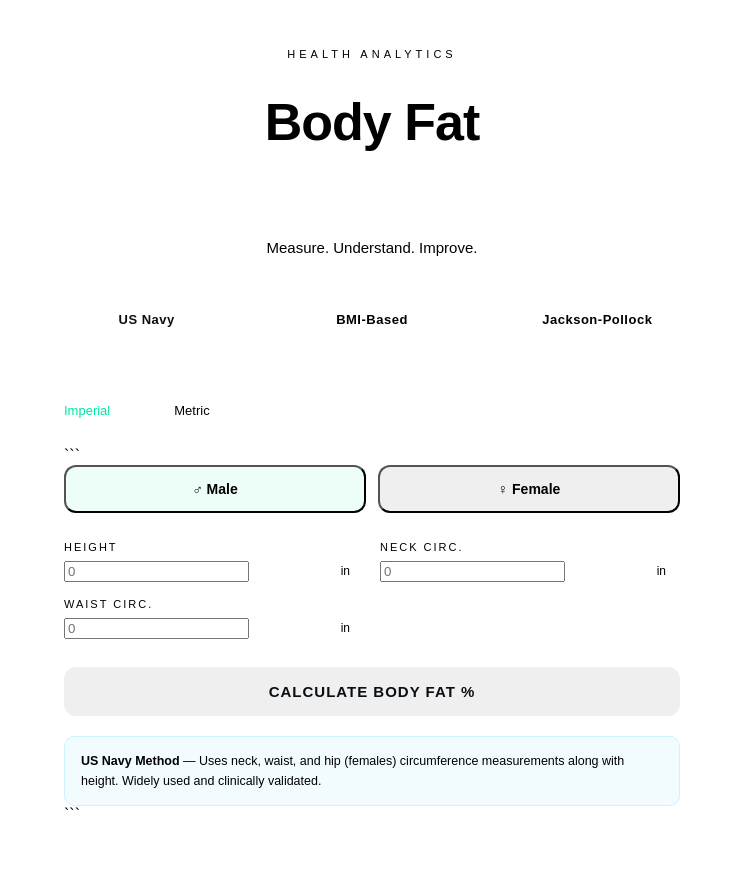
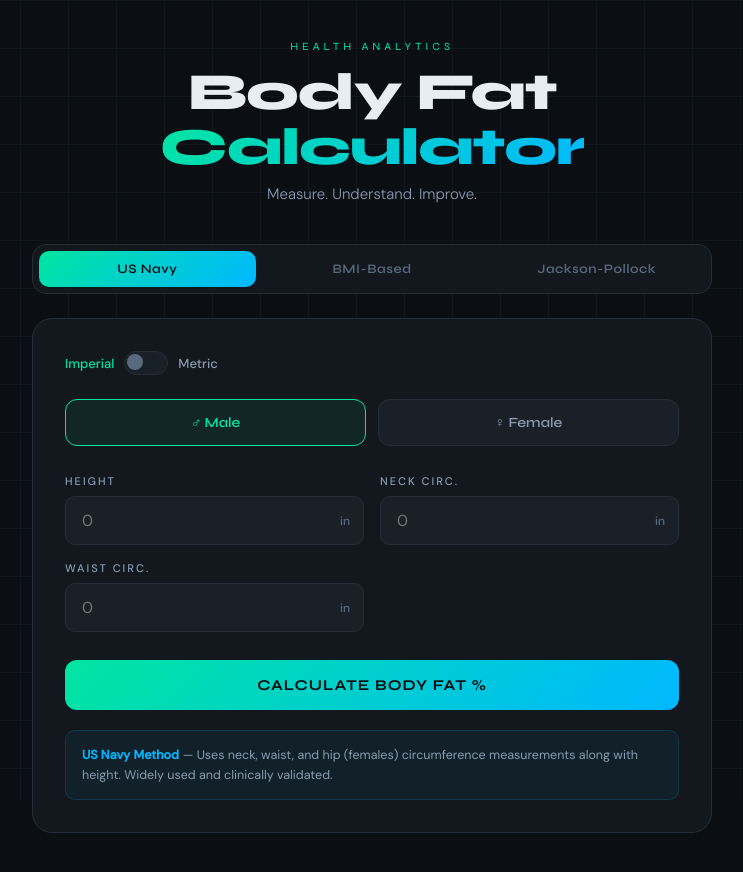
Before and after one commit to anoopmohanadasan85/Body-fat-calculator, a plain HTML site: page index.html in a window 1280 px wide. Shown: the whole page, without its empty margins (268-1011 px from the left). Drawn offline with Linux system fonts and the light colour scheme.

Commit message:
Update index.html

````diff
--- a/index.html
+++ b/index.html
@@ -1,5 +1,4 @@
 <!DOCTYPE html>
-
 <html lang="en">
 <head>
 <meta charset="UTF-8">
@@ -73,12 +72,12 @@
     --label: #8a9bb0;
   }
 
-- { box-sizing: border-box; margin: 0; padding: 0; }
+  * { box-sizing: border-box; margin: 0; padding: 0; }
 
   body {
-font-family: ‘DM Sans’, sans-serif;
-background: var(–bg);
-color: var(–text);
+    font-family: 'DM Sans', sans-serif;
+    background: var(--bg);
+    color: var(--text);
     min-height: 100vh;
     display: flex;
     flex-direction: column;
@@ -88,12 +87,12 @@ padding: 40px 16px 60px;
 
   /* Background grid */
   body::before {
-content: ‘’;
+    content: '';
     position: fixed;
     inset: 0;
     background-image:
-linear-gradient(var(–border) 1px, transparent 1px),
-linear-gradient(90deg, var(–border) 1px, transparent 1px);
+      linear-gradient(var(--border) 1px, transparent 1px),
+      linear-gradient(90deg, var(--border) 1px, transparent 1px);
     background-size: 48px 48px;
     opacity: 0.3;
     z-index: 0;
@@ -114,25 +113,25 @@ animation: fadeDown 0.6s ease both;
   }
 
   .eyebrow {
-font-family: ‘Syne’, sans-serif;
+    font-family: 'Syne', sans-serif;
     font-size: 11px;
     letter-spacing: 4px;
     text-transform: uppercase;
-color: var(–accent);
+    color: var(--accent);
     margin-bottom: 12px;
   }
 
   h1 {
-font-family: ‘Syne’, sans-serif;
+    font-family: 'Syne', sans-serif;
     font-size: clamp(32px, 6vw, 52px);
     font-weight: 800;
     line-height: 1.05;
-color: var(–text);
+    color: var(--text);
     letter-spacing: -1px;
   }
 
   h1 span {
-background: linear-gradient(135deg, var(–accent), var(–accent2));
+    background: linear-gradient(135deg, var(--accent), var(--accent2));
     -webkit-background-clip: text;
     -webkit-text-fill-color: transparent;
     background-clip: text;
@@ -140,7 +139,7 @@ background-clip: text;
 
   .subtitle {
     margin-top: 10px;
-color: var(–label);
+    color: var(--label);
     font-size: 15px;
     font-weight: 300;
   }
@@ -149,8 +148,8 @@ font-weight: 300;
   .method-tabs {
     display: flex;
     gap: 8px;
-background: var(–surface);
-border: 1px solid var(–border);
+    background: var(--surface);
+    border: 1px solid var(--border);
     border-radius: 14px;
     padding: 6px;
     margin-bottom: 24px;
@@ -163,8 +162,8 @@ padding: 10px;
     border: none;
     border-radius: 10px;
     background: transparent;
-color: var(–muted);
-font-family: ‘Syne’, sans-serif;
+    color: var(--muted);
+    font-family: 'Syne', sans-serif;
     font-size: 13px;
     font-weight: 600;
     cursor: pointer;
@@ -173,14 +172,14 @@ letter-spacing: 0.5px;
   }
 
   .tab-btn.active {
-background: linear-gradient(135deg, var(–accent), var(–accent2));
+    background: linear-gradient(135deg, var(--accent), var(--accent2));
     color: #0b0f14;
   }
 
   /* Card */
   .card {
-background: var(–surface);
-border: 1px solid var(–border);
+    background: var(--surface);
+    border: 1px solid var(--border);
     border-radius: 20px;
     padding: 32px;
     margin-bottom: 20px;
@@ -197,11 +196,11 @@ margin-bottom: 28px;
   .gender-btn {
     flex: 1;
     padding: 14px;
-border: 1.5px solid var(–border);
+    border: 1.5px solid var(--border);
     border-radius: 12px;
-background: var(–surface2);
-color: var(–label);
-font-family: ‘Syne’, sans-serif;
+    background: var(--surface2);
+    color: var(--label);
+    font-family: 'Syne', sans-serif;
     font-size: 14px;
     font-weight: 600;
     cursor: pointer;
@@ -213,8 +212,8 @@ gap: 8px;
   }
 
   .gender-btn.active {
-border-color: var(–accent);
-color: var(–accent);
+    border-color: var(--accent);
+    color: var(--accent);
     background: rgba(0, 229, 160, 0.07);
   }
 
@@ -238,21 +237,21 @@ font-size: 11px;
     font-weight: 500;
     letter-spacing: 2px;
     text-transform: uppercase;
-color: var(–label);
+    color: var(--label);
   }
 
   .input-wrap {
     position: relative;
   }
 
-input[type=“number”] {
+  input[type="number"] {
     width: 100%;
     padding: 13px 52px 13px 16px;
-background: var(–surface2);
-border: 1.5px solid var(–border);
+    background: var(--surface2);
+    border: 1.5px solid var(--border);
     border-radius: 10px;
-color: var(–text);
-font-family: ‘DM Sans’, sans-serif;
+    color: var(--text);
+    font-family: 'DM Sans', sans-serif;
     font-size: 16px;
     font-weight: 400;
     outline: none;
@@ -260,11 +259,11 @@ transition: border-color 0.2s;
     -moz-appearance: textfield;
   }
 
-input[type=“number”]::-webkit-inner-spin-button,
-input[type=“number”]::-webkit-outer-spin-button { -webkit-appearance: none; }
+  input[type="number"]::-webkit-inner-spin-button,
+  input[type="number"]::-webkit-outer-spin-button { -webkit-appearance: none; }
 
-input[type=“number”]:focus {
-border-color: var(–accent);
+  input[type="number"]:focus {
+    border-color: var(--accent);
   }
 
   .unit {
@@ -273,7 +272,7 @@ right: 14px;
     top: 50%;
     transform: translateY(-50%);
     font-size: 12px;
-color: var(–muted);
+    color: var(--muted);
     pointer-events: none;
     font-weight: 500;
   }
@@ -285,7 +284,7 @@ align-items: center;
     gap: 10px;
     margin-bottom: 24px;
     font-size: 13px;
-color: var(–label);
+    color: var(--label);
   }
 
   .toggle-switch {
@@ -300,15 +299,15 @@ cursor: pointer;
   .toggle-track {
     position: absolute;
     inset: 0;
-background: var(–surface2);
-border: 1.5px solid var(–border);
+    background: var(--surface2);
+    border: 1.5px solid var(--border);
     border-radius: 24px;
     transition: all 0.25s;
   }
 
   .toggle-switch input:checked + .toggle-track {
     background: rgba(0, 229, 160, 0.15);
-border-color: var(–accent);
+    border-color: var(--accent);
   }
 
   .toggle-thumb {
@@ -317,18 +316,18 @@ top: 3px;
     left: 3px;
     width: 16px;
     height: 16px;
-background: var(–muted);
+    background: var(--muted);
     border-radius: 50%;
     transition: all 0.25s;
   }
 
   .toggle-switch input:checked ~ .toggle-thumb {
     left: 23px;
-background: var(–accent);
+    background: var(--accent);
   }
 
   .unit-label { font-weight: 500; }
-.unit-label.active { color: var(–accent); }
+  .unit-label.active { color: var(--accent); }
 
   /* Calculate button */
   .calc-btn {
@@ -337,9 +336,9 @@ padding: 16px;
     margin-top: 28px;
     border: none;
     border-radius: 12px;
-background: linear-gradient(135deg, var(–accent), var(–accent2));
+    background: linear-gradient(135deg, var(--accent), var(--accent2));
     color: #0a0f14;
-font-family: ‘Syne’, sans-serif;
+    font-family: 'Syne', sans-serif;
     font-size: 15px;
     font-weight: 700;
     letter-spacing: 1px;
@@ -354,8 +353,8 @@ transition: opacity 0.2s, transform 0.1s;
   /* Result */
   .result-card {
     display: none;
-background: var(–surface);
-border: 1px solid var(–border);
+    background: var(--surface);
+    border: 1px solid var(--border);
     border-radius: 20px;
     padding: 32px;
     animation: fadeUp 0.5s ease both;
@@ -374,11 +373,11 @@ margin-bottom: 28px;
     font-size: 11px;
     letter-spacing: 3px;
     text-transform: uppercase;
-color: var(–label);
+    color: var(--label);
   }
 
   .result-value {
-font-family: ‘Syne’, sans-serif;
+    font-family: 'Syne', sans-serif;
     font-size: 64px;
     font-weight: 800;
     line-height: 1;
@@ -394,7 +393,7 @@ font-weight: 600;
   .category-badge {
     padding: 8px 18px;
     border-radius: 100px;
-font-family: ‘Syne’, sans-serif;
+    font-family: 'Syne', sans-serif;
     font-size: 13px;
     font-weight: 700;
     letter-spacing: 1px;
@@ -406,7 +405,7 @@ text-transform: uppercase;
 
   .progress-track {
     height: 10px;
-background: var(–surface2);
+    background: var(--surface2);
     border-radius: 10px;
     overflow: hidden;
     margin-bottom: 8px;
@@ -417,14 +416,14 @@ position: relative;
     height: 100%;
     border-radius: 10px;
     transition: width 0.8s cubic-bezier(0.34, 1.56, 0.64, 1);
-background: linear-gradient(90deg, var(–accent), var(–accent2));
+    background: linear-gradient(90deg, var(--accent), var(--accent2));
   }
 
   .progress-labels {
     display: flex;
     justify-content: space-between;
     font-size: 11px;
-color: var(–muted);
+    color: var(--muted);
   }
 
   /* Stats grid */
@@ -435,8 +434,8 @@ gap: 12px;
   }
 
   .stat-box {
-background: var(–surface2);
-border: 1px solid var(–border);
+    background: var(--surface2);
+    border: 1px solid var(--border);
     border-radius: 12px;
     padding: 16px;
   }
@@ -445,12 +444,12 @@ padding: 16px;
     font-size: 11px;
     letter-spacing: 2px;
     text-transform: uppercase;
-color: var(–muted);
+    color: var(--muted);
     margin-bottom: 6px;
   }
 
   .stat-box-value {
-font-family: ‘Syne’, sans-serif;
+    font-family: 'Syne', sans-serif;
     font-size: 22px;
     font-weight: 700;
   }
@@ -458,7 +457,7 @@ font-weight: 700;
   /* Range table */
   .range-section {
     margin-top: 24px;
-border-top: 1px solid var(–border);
+    border-top: 1px solid var(--border);
     padding-top: 24px;
   }
 
@@ -466,7 +465,7 @@ padding-top: 24px;
     font-size: 11px;
     letter-spacing: 3px;
     text-transform: uppercase;
-color: var(–label);
+    color: var(--label);
     margin-bottom: 14px;
   }
 
@@ -475,7 +474,7 @@ display: flex;
     justify-content: space-between;
     align-items: center;
     padding: 10px 0;
-border-bottom: 1px solid var(–border);
+    border-bottom: 1px solid var(--border);
     font-size: 13px;
   }
 
@@ -489,7 +488,7 @@ display: inline-block;
     margin-right: 10px;
   }
 
-.range-pct { color: var(–muted); font-size: 12px; }
+  .range-pct { color: var(--muted); font-size: 12px; }
 
   .highlight-row { background: rgba(0, 229, 160, 0.05); border-radius: 8px; padding: 10px 8px; }
 
@@ -501,11 +500,11 @@ background: rgba(0, 184, 255, 0.05);
     border: 1px solid rgba(0, 184, 255, 0.15);
     border-radius: 10px;
     font-size: 12.5px;
-color: var(–label);
+    color: var(--label);
     line-height: 1.6;
   }
 
-.method-note strong { color: var(–accent2); }
+  .method-note strong { color: var(--accent2); }
 
   /* Error */
   .error-msg {
@@ -516,7 +515,7 @@ background: rgba(255, 107, 74, 0.08);
     border: 1px solid rgba(255, 107, 74, 0.3);
     border-radius: 10px;
     font-size: 13px;
-color: var(–warn);
+    color: var(--warn);
   }
 
   .error-msg.show { display: block; }
@@ -539,7 +538,6 @@ to { opacity: 1; transform: translateY(0); }
     .stats-grid { grid-template-columns: 1fr; }
   }
 </style>
-
 </head>
 <body>
 
@@ -551,7 +549,6 @@ to { opacity: 1; transform: translateY(0); }
   </header>
 
   <!-- Method Tabs -->
-
   <div class="method-tabs">
     <button class="tab-btn active" onclick="switchMethod('navy')">US Navy</button>
     <button class="tab-btn" onclick="switchMethod('bmi')">BMI-Based</button>
@@ -559,7 +556,6 @@ to { opacity: 1; transform: translateY(0); }
   </div>
 
   <!-- Input Card -->
-
   <div class="card">
     <!-- Unit toggle -->
     <div class="unit-toggle">
@@ -572,7 +568,6 @@ to { opacity: 1; transform: translateY(0); }
       <span class="unit-label" id="lbl-metric">Metric</span>
     </div>
 
-```
     <!-- Gender -->
     <div class="gender-row">
       <button class="gender-btn active" id="btn-male" onclick="setGender('male')">♂ Male</button>
@@ -587,12 +582,9 @@ to { opacity: 1; transform: translateY(0); }
     <button class="calc-btn" onclick="calculate()">Calculate Body Fat %</button>
 
     <div class="method-note" id="method-note"></div>
-```
-
   </div>
 
   <!-- Result Card -->
-
   <div class="result-card" id="result-card">
     <div class="result-header">
       <div>
@@ -602,7 +594,6 @@ to { opacity: 1; transform: translateY(0); }
       <div class="category-badge" id="category-badge">--</div>
     </div>
 
-```
     <div class="progress-section">
       <div class="progress-track">
         <div class="progress-bar" id="progress-bar" style="width:0%"></div>
@@ -632,8 +623,6 @@ to { opacity: 1; transform: translateY(0); }
       <div class="range-title">Reference Ranges</div>
       <div id="ranges-table"></div>
     </div>
-```
-
   </div>
 </div>
 
@@ -868,6 +857,5 @@ to { opacity: 1; transform: translateY(0); }
   // Init
   renderFields();
 </script>
-
 </body>
 </html>
````
Lines whose indentation alone changed are shown as unchanged.
